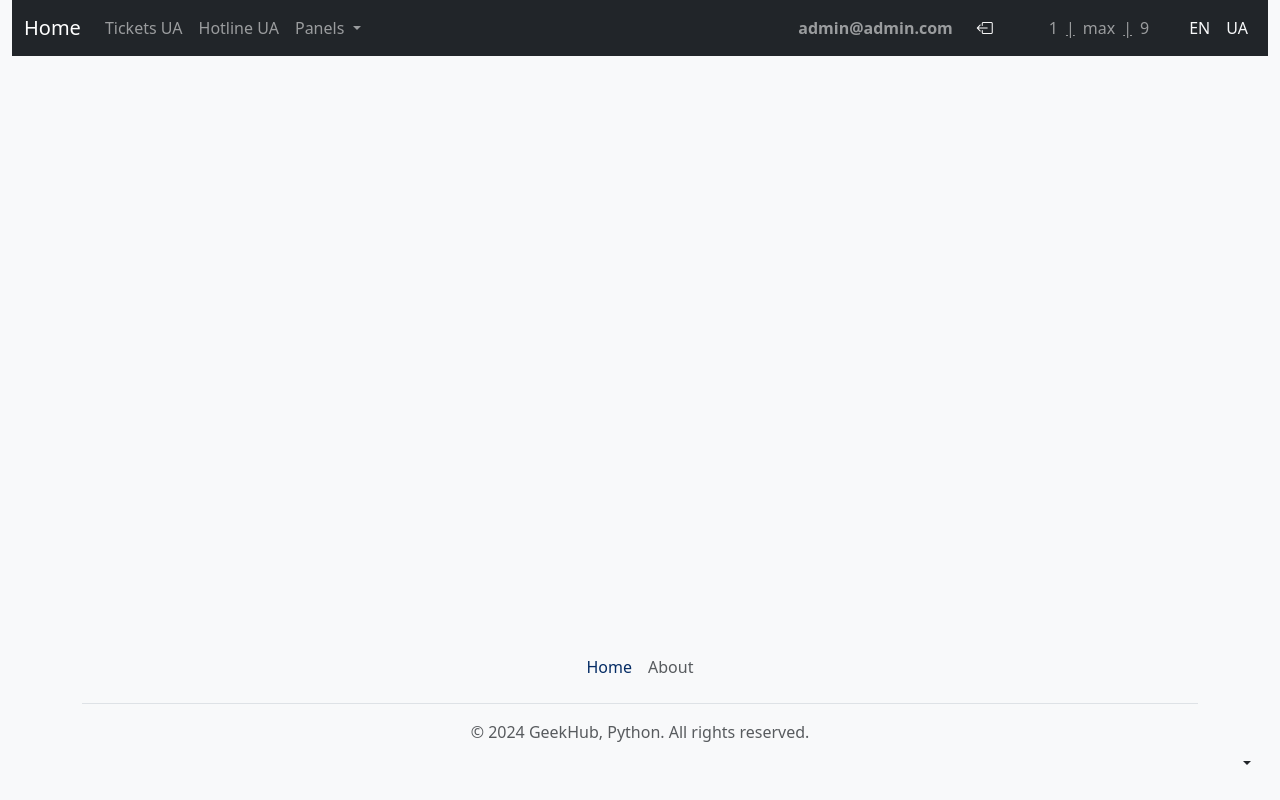
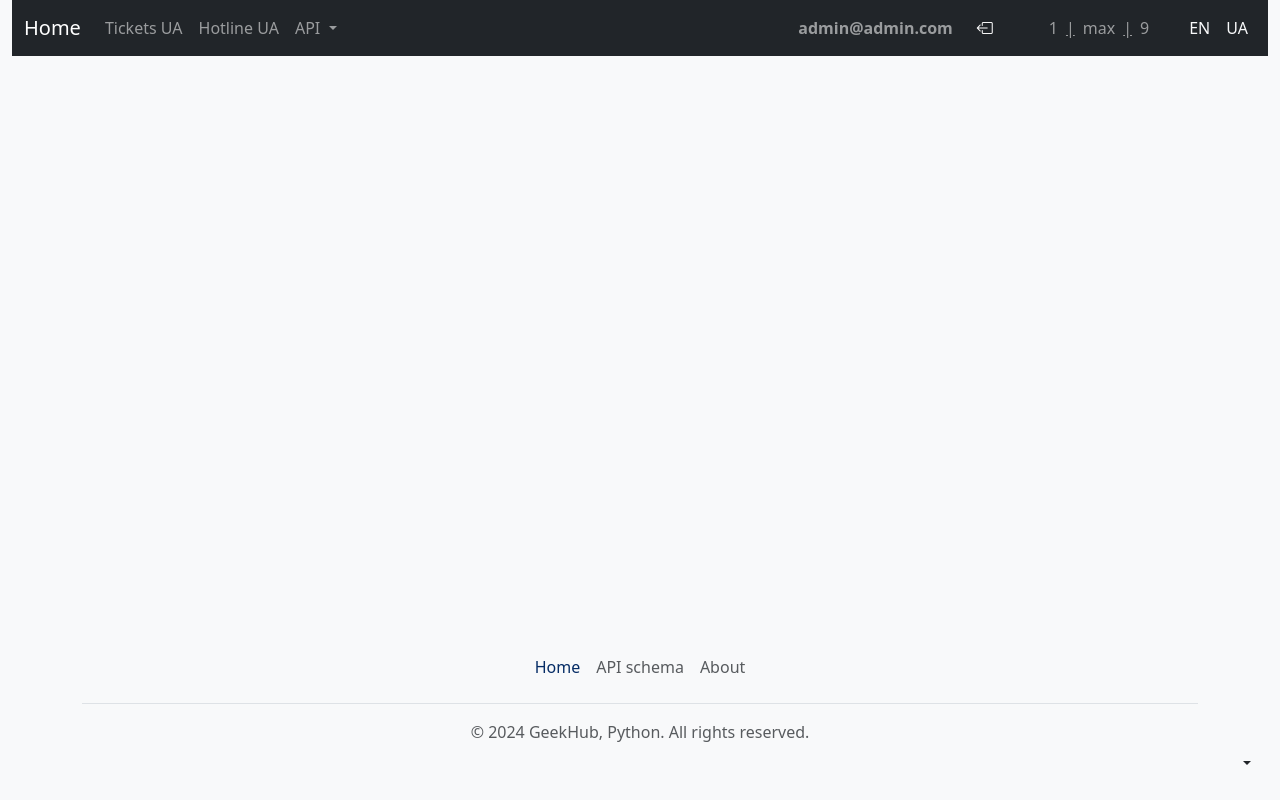
Before and after one commit to vkovalchuk-91/checker, a Django app: page / in a window 1280 px wide. Run offline with Django 5.2, Linux system fonts and the light colour scheme; a user stored in the database is signed in; data comes from the database, SQL or seed files in the repository; both versions use the stored data as it was after the commit; parts of the project's set-up code (start-up, migrations or seed data) failed here and were passed over; some libraries are stand-ins or nearby versions.

Commit message:
(test) add drf-spectacular (development)

```diff
--- a/apps/common/views/update_api_view.py
+++ b/apps/common/views/update_api_view.py
@@ -1,13 +1,13 @@
 from rest_framework import status
-from rest_framework.generics import UpdateAPIView
+from rest_framework.generics import GenericAPIView
 from rest_framework.response import Response
 
 
-class BaseUpdateAPIView(UpdateAPIView):
+class BaseUpdateAPIView(GenericAPIView):
     serializer_class = None
     delete_serializer_class = None
 
-    def update(self, request, *args, **kwargs):
+    def put(self, request, *args, **kwargs):
         data = {**request.data, 'user_id': request.user.id}
         data.update({'id': self.kwargs['pk']})
         serializer = self.serializer_class(data=data)
--- a/apps/urls.py
+++ b/apps/urls.py
@@ -17,6 +17,7 @@ Including another URLconf
 
 from django.contrib import admin
 from django.urls import path, include
+from drf_spectacular.views import SpectacularAPIView, SpectacularSwaggerView, SpectacularRedocView
 
 from apps.views import index, redirect_to_index_page
 
@@ -34,4 +35,8 @@ urlpatterns = [
     path('oauth2/inactive/', redirect_to_index_page),
     path('oauth2/', include('allauth.urls')),
     # path('oauth2/', include('allauth.socialaccount.urls')),
+
+    path('api/schema/', SpectacularAPIView.as_view(), name='schema'),
+    path('api/schema/swagger/', SpectacularSwaggerView.as_view(url_name='schema'), name='swagger'),
+    path('api/schema/redoc/', SpectacularRedocView.as_view(url_name='schema'), name='redoc'),
 ]
--- a/requirements/development.txt
+++ b/requirements/development.txt
@@ -1 +1,7 @@
 -r base.txt
+
+drf-spectacular==0.27.1
+
+factory_boy==3.3.0
+django-filter==23.5
+Markdown==3.5.2
--- a/settings/main.py
+++ b/settings/main.py
@@ -8,7 +8,7 @@ from apps.celery import celery_app as apps
 INSTALLED_APPS += [
     "anymail",
     'django_extensions',
-
+    'drf_spectacular',
     'rest_framework',
 
     # project
@@ -104,6 +104,8 @@ REST_FRAMEWORK = {
         'rest_framework.permissions.IsAuthenticated',
     ],
 
+    'DEFAULT_SCHEMA_CLASS': 'drf_spectacular.openapi.AutoSchema',
+
     'DEFAULT_PAGINATION_CLASS': 'rest_framework.pagination.PageNumberPagination',
     'PAGE_SIZE': 10
 }
--- a/templates/fragments/footer.html
+++ b/templates/fragments/footer.html
@@ -4,6 +4,7 @@
         {% include "fragments/color-modes.html" %}
         <ul class="nav justify-content-center border-bottom pb-3 mb-3">
             <li class="nav-item"><a href="/" class="nav-link px-2 text-body-secondary">{% translate "Home" %}</a></li>
+            <li class="nav-item"><a href="{% url 'schema' %}" class="nav-link px-2 text-body-secondary">API {% translate "schema " %}</a></li>
             <li class="nav-item"><a href="#" class="nav-link px-2 text-body-secondary">{% translate "About" %}</a></li>
         </ul>
         <p class="text-center text-body-secondary">© 2024 GeekHub, Python. All rights reserved.</p>
--- a/templates/fragments/navigation.html
+++ b/templates/fragments/navigation.html
@@ -17,20 +17,23 @@
                         <a class="nav-link" href="{% url 'hotline_ua:index' %}">Hotline UA</a>
                     </li>
                 {% endif %}
-                {% if request.user.is_superuser %}
-                    <li class="nav-item dropdown">
-                        <a class="nav-link dropdown-toggle" href="#" role="button" data-bs-toggle="dropdown"
-                           aria-expanded="false">
-                            {% translate "Panels" %}
-                        </a>
-                        <ul class="dropdown-menu">
-                            <li><a class="dropdown-item" href="/admin">{% translate "Administrator" %}</a></li>
+
+                <li class="nav-item dropdown">
+                    <a class="nav-link dropdown-toggle" href="#" role="button" data-bs-toggle="dropdown"
+                       aria-expanded="false">API </a>
+                    <ul class="dropdown-menu">
+                        <li><a class="dropdown-item" href="{% url 'swagger' %}">Swagger UI</a></li>
+                        <li><a class="dropdown-item" href="{% url 'redoc' %}">Redoc</a></li>
+                        {% if request.user.is_superuser %}
                             <li>
                                 <hr class="dropdown-divider">
                             </li>
-                        </ul>
-                    </li>
-                {% endif %}
+                            <li><a class="dropdown-item" href="/admin">{% translate "Administrator" %}</a></li>
+                        {% endif %}
+                    </ul>
+                <li>
+                    <hr class="dropdown-divider">
+                </li>
             </ul>
 
             <div class="d-flex justify-content-center pe-4">
```
Also changed, not shown: db.sqlite3.
